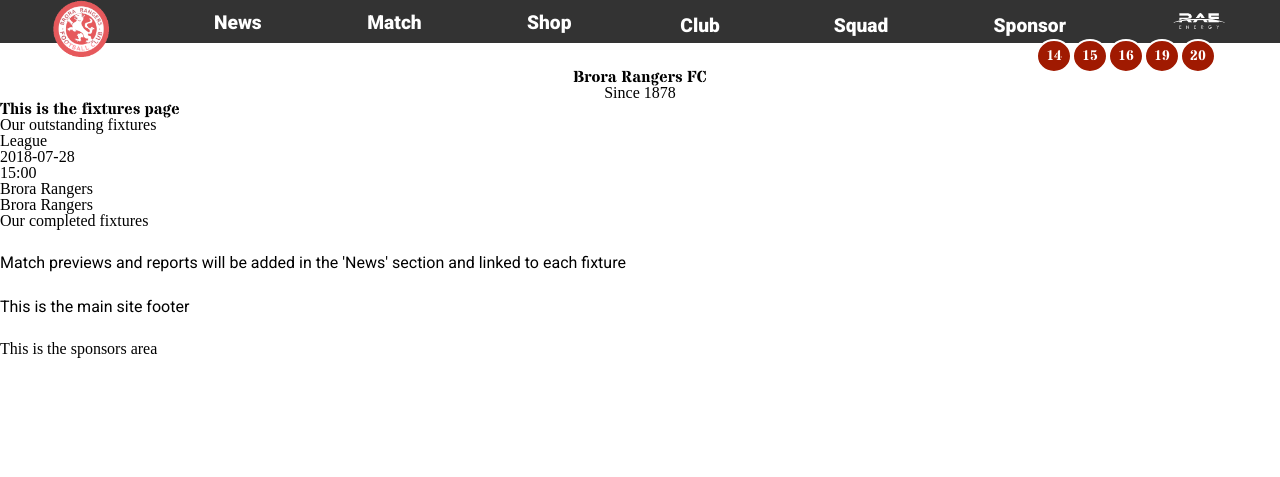
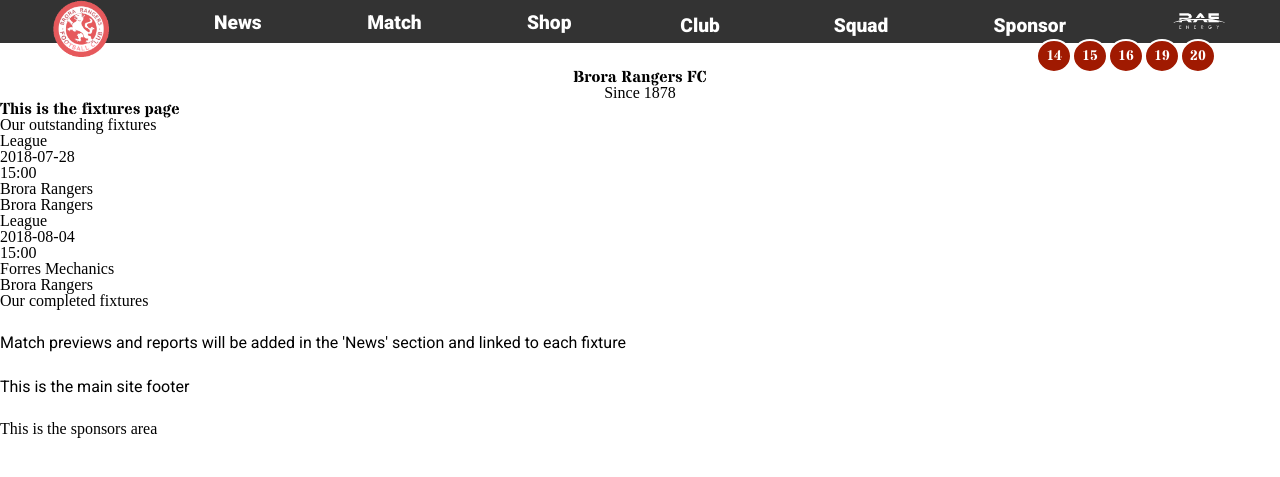
Before and after one commit to digitalbrora/club-website, a Jekyll site: the page built from fixtures.html, in a window 1280 px wide. Shown: the top 477 px of the page. Built offline with Jekyll 4.4.1, drawn with Linux system fonts in a browser that asks for light colours; a script that is not in the unit is left out.

Commit message:
Update Data “fixtures”

```diff
--- a/_data/fixtures.yml
+++ b/_data/fixtures.yml
@@ -4,3 +4,8 @@
     date: '2018-07-28'
     home-team: Brora Rangers
     kickoff: '15:00'
+  - away-team: Brora Rangers
+    competition: League
+    date: '2018-08-04'
+    home-team: Forres Mechanics
+    kickoff: '15:00'
```
